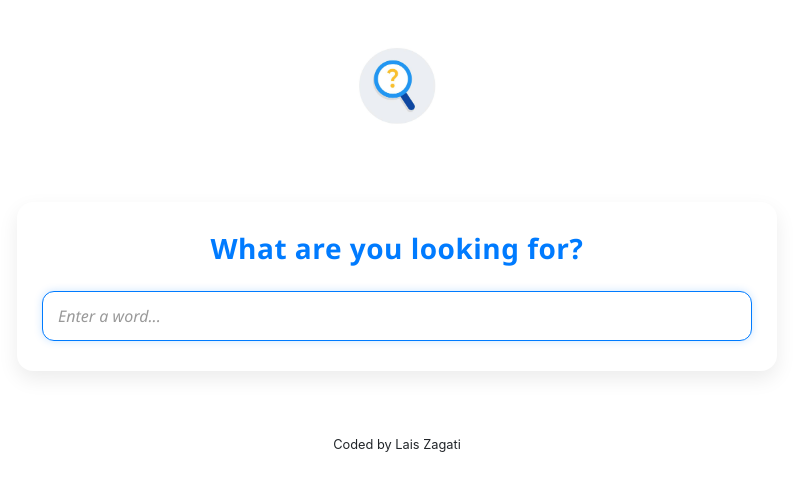
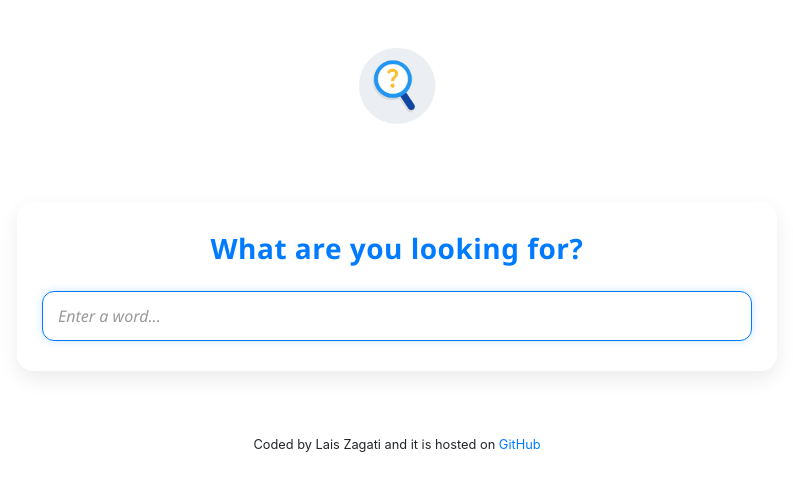
Before and after one commit to LaisZagati/dictionary-app-react, a React (Create React App) app: page / in a window 1280 px wide. Shown: the top 490 px of the page, without its empty margins (243-1036 px from the left). Built offline with nearby package versions, Linux system fonts and the light colour scheme.

Commit message:
BNetlify bugs fixed

```diff
--- a/src/App.js
+++ b/src/App.js
@@ -13,7 +13,16 @@ function App() {
           <Dictionary />
         </main>
         <footer className="App-footer">
-          <small>Coded by Lais Zagati</small>
+          <small>
+            Coded by Lais Zagati and it is hosted on{" "}
+            <a
+              href="https://github.com/LaisZagati/dictionary-app-react"
+              target="_blank"
+              rel="noreferrer"
+            >
+              GitHub
+            </a>
+          </small>
         </footer>
       </div>
     </div>
--- a/src/Photos.js
+++ b/src/Photos.js
@@ -1,21 +1,15 @@
 import React from "react";
-import "./Photos.css";
 
 export default function Photos(props) {
   if (props.photos) {
+    console.log(props.photos);
     return (
       <section className="Photos">
-        <div className="row">
-          {props.photos.map(function (photo, index) {
-            return (
-              <div className="col-4" key={index}>
-                <a href={photo.src.original} target="_blank" rel="noreferrer">
-                  <img src={photo.src.landscape} className="img-fluid" />
-                </a>
-              </div>
-            );
-          })}
-        </div>
+        {props.photos.map(function (photo, indexx) {
+          return (
+            <img key={indexx} src={photo.src.landscape} alt={photo.alt || ""} />
+          );
+        })}
       </section>
     );
   } else {
```
